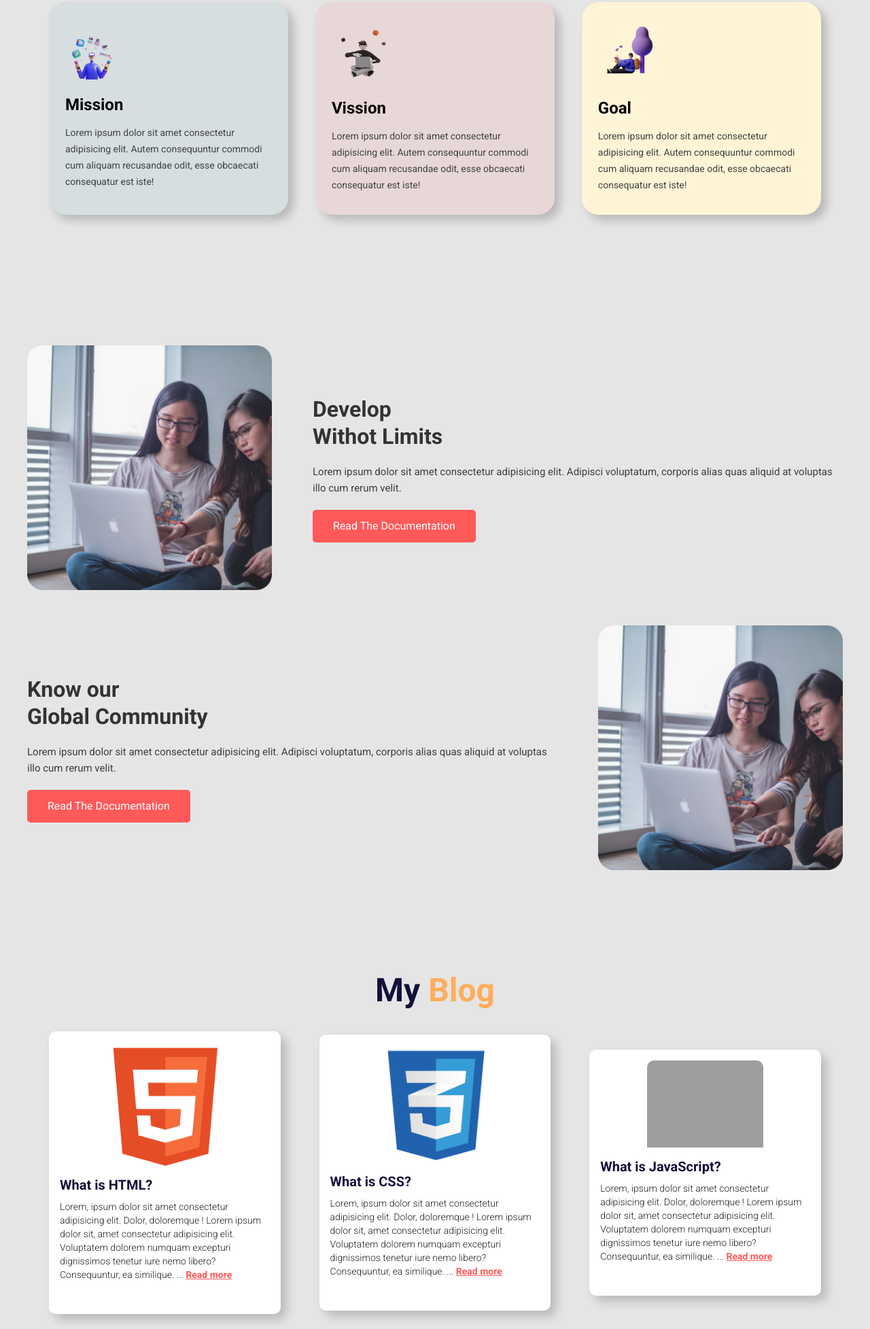
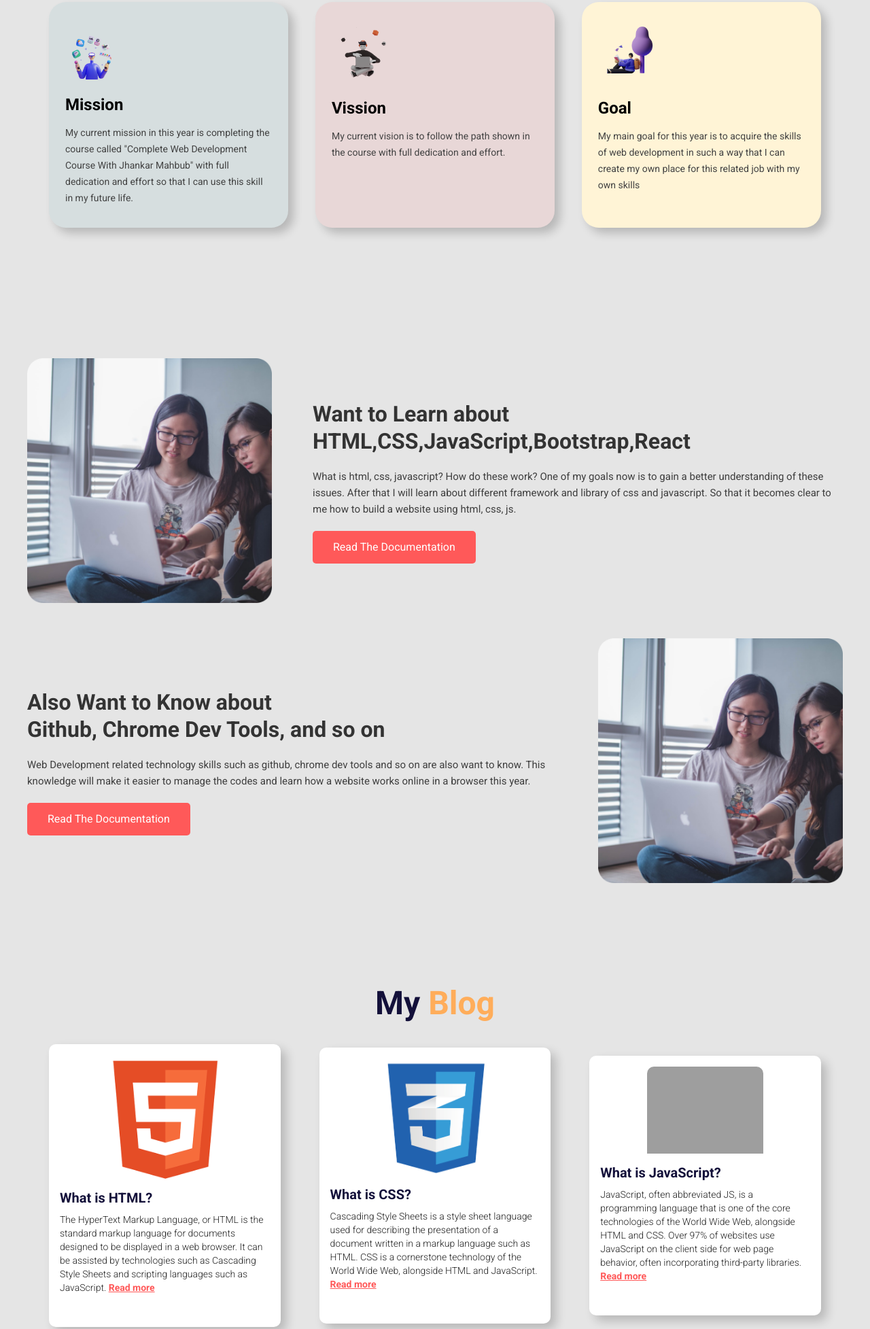
Before and after one commit to sam-suzzaman/PH1-Portfolio-website, a plain HTML site: page index.html in a window 1280 px wide. Shown: the part 725-2680 px from the top of the page at 68% size. Drawn offline with Linux system fonts and the light colour scheme; grey boxes are pictures that could not be loaded.

Commit message:
updated all text contents

```diff
--- a/index.html
+++ b/index.html
@@ -29,13 +29,13 @@
                 <span>Mission 2022</span>
               </h1>
               <p class="hero-left-info">
-                Lorem ipsum dolor sit amet consectetur adipisicing elit. Aperiam
-                provident architecto maiores temporibus delectus nam quidem
-                laborum sit eligendi placeat.
+                Right now I have one thing in focus point and that is to become
+                a web developer by 2022 and overcome all obstacles to reach this
+                focus point.
               </p>
-              <a href="#" class="hero-left-btn btn">explore now</a>
+              <a href="#" class="hero-left-btn btn">explore me now</a>
               <p class="hero-left-subtitle">
-                Scroll down to explore more about us
+                Scroll down to explore more about me
               </p>
             </div>
             <div class="hero-right-part">
@@ -65,33 +65,33 @@
             />
             <h4 class="card-title">mission</h4>
             <p class="card-info">
-              Lorem ipsum dolor sit amet consectetur adipisicing elit. Autem
-              consequuntur commodi cum aliquam recusandae odit, esse obcaecati
-              consequatur est iste!
+              My current mission in this year is completing the course called
+              "Complete Web Development Course With Jhankar Mahbub" with full
+              dedication and effort so that I can use this skill in my future
+              life.
             </p>
           </div>
           <div class="mission-card">
             <img
               src="assets/images/illustrators/illustrator-2.png"
-              alt="mission image"
+              alt="Vission image"
             />
             <h4 class="card-title">Vission</h4>
             <p class="card-info">
-              Lorem ipsum dolor sit amet consectetur adipisicing elit. Autem
-              consequuntur commodi cum aliquam recusandae odit, esse obcaecati
-              consequatur est iste!
+              My current vision is to follow the path shown in the course with
+              full dedication and effort.
             </p>
           </div>
           <div class="mission-card">
             <img
               src="assets/images/illustrators/illustrator-3.png"
-              alt="mission image"
+              alt="Goal image"
             />
             <h4 class="card-title">Goal</h4>
             <p class="card-info">
-              Lorem ipsum dolor sit amet consectetur adipisicing elit. Autem
-              consequuntur commodi cum aliquam recusandae odit, esse obcaecati
-              consequatur est iste!
+              My main goal for this year is to acquire the skills of web
+              development in such a way that I can create my own place for this
+              related job with my own skills
             </p>
           </div>
         </div>
@@ -110,13 +110,15 @@
           </div>
           <div class="service-w-65">
             <h3 class="service-title">
-              Develop <br />
-              Withot Limits
+              Want to Learn about <br />
+              HTML,CSS,JavaScript,Bootstrap,React
             </h3>
             <p class="service-info">
-              Lorem ipsum dolor sit amet consectetur adipisicing elit. Adipisci
-              voluptatum, corporis alias quas aliquid at voluptas illo cum rerum
-              velit.
+              What is html, css, javascript? How do these work? One of my goals
+              now is to gain a better understanding of these issues. After that
+              I will learn about different framework and library of css and
+              javascript. So that it becomes clear to me how to build a website
+              using html, css, js.
             </p>
             <a href="#" class="btn">read the documentation</a>
           </div>
@@ -125,13 +127,14 @@
         <div class="service-container">
           <div class="service-w-65">
             <h3 class="service-title">
-              Know our <br />
-              Global Community
+              Also Want to Know about <br />
+              Github, Chrome Dev Tools, and so on
             </h3>
             <p class="service-info">
-              Lorem ipsum dolor sit amet consectetur adipisicing elit. Adipisci
-              voluptatum, corporis alias quas aliquid at voluptas illo cum rerum
-              velit.
+              Web Development related technology skills such as github, chrome
+              dev tools and so on are also want to know. This knowledge will
+              make it easier to manage the codes and learn how a website works
+              online in a browser this year.
             </p>
             <a href="#" class="btn">read the documentation</a>
           </div>
@@ -157,10 +160,10 @@
             <div class="blog-text-container">
               <h5 class="blog-title">What is HTML?</h5>
               <p class="blog-info-text">
-                Lorem, ipsum dolor sit amet consectetur adipisicing elit. Dolor,
-                doloremque ! Lorem ipsum dolor sit, amet consectetur adipisicing
-                elit. Voluptatem dolorem numquam excepturi dignissimos tenetur
-                iure nemo libero? Consequuntur, ea similique. ...
+                The HyperText Markup Language, or HTML is the standard markup
+                language for documents designed to be displayed in a web
+                browser. It can be assisted by technologies such as Cascading
+                Style Sheets and scripting languages such as JavaScript.
                 <a href="#">Read more</a>
               </p>
             </div>
@@ -171,10 +174,10 @@
             <div class="blog-text-container">
               <h5 class="blog-title">What is CSS?</h5>
               <p class="blog-info-text">
-                Lorem, ipsum dolor sit amet consectetur adipisicing elit. Dolor,
-                doloremque ! Lorem ipsum dolor sit, amet consectetur adipisicing
-                elit. Voluptatem dolorem numquam excepturi dignissimos tenetur
-                iure nemo libero? Consequuntur, ea similique. ...
+                Cascading Style Sheets is a style sheet language used for
+                describing the presentation of a document written in a markup
+                language such as HTML. CSS is a cornerstone technology of the
+                World Wide Web, alongside HTML and JavaScript.
                 <a href="#">Read more</a>
               </p>
             </div>
@@ -185,10 +188,11 @@
             <div class="blog-text-container">
               <h5 class="blog-title">What is JavaScript?</h5>
               <p class="blog-info-text">
-                Lorem, ipsum dolor sit amet consectetur adipisicing elit. Dolor,
-                doloremque ! Lorem ipsum dolor sit, amet consectetur adipisicing
-                elit. Voluptatem dolorem numquam excepturi dignissimos tenetur
-                iure nemo libero? Consequuntur, ea similique. ...
+                JavaScript, often abbreviated JS, is a programming language that
+                is one of the core technologies of the World Wide Web, alongside
+                HTML and CSS. Over 97% of websites use JavaScript on the client
+                side for web page behavior, often incorporating third-party
+                libraries.
                 <a href="#">Read more</a>
               </p>
             </div>
```
